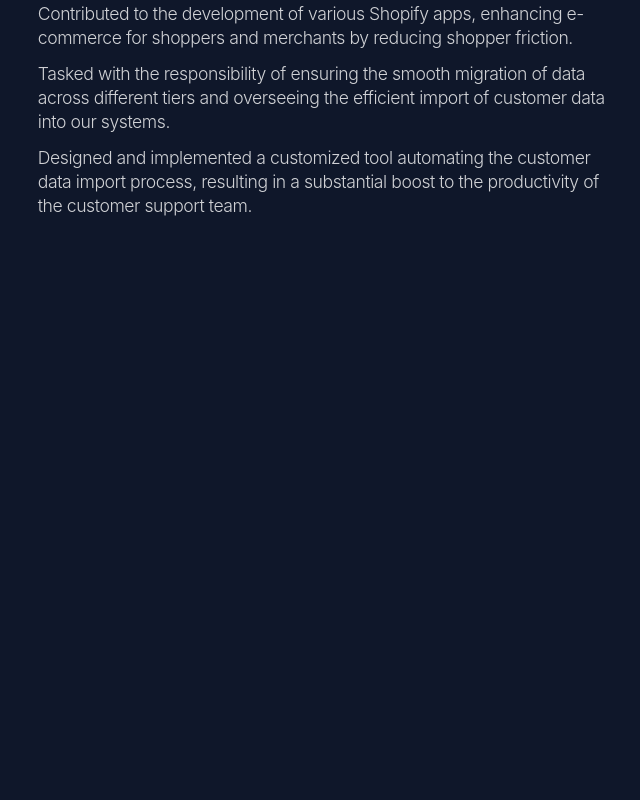
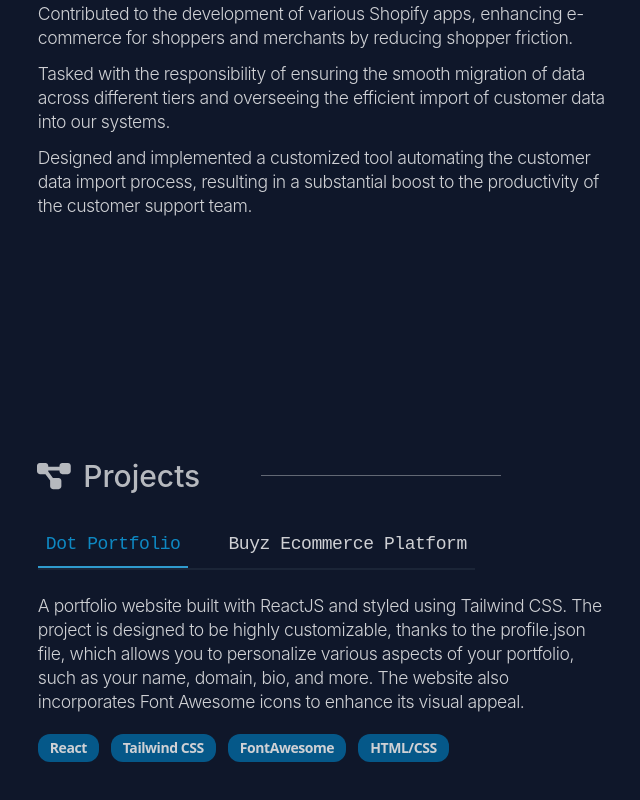
Before and after one commit to gogouravr/dot-portfolio, a React (Create React App) app: page / in a window 1280 px wide. Shown: the part 1961-2761 px from the top of the page, without its empty margins (460-1100 px from the left). Before the commit the page ends 2259 px from the top, so only its background shows below. Built offline with nearby package versions, Linux system fonts and the light colour scheme.

Commit message:
Add Projects section

```diff
--- a/src/App.jsx
+++ b/src/App.jsx
@@ -3,6 +3,7 @@
 import Home from './screens/Home.jsx';
 import About from './screens/About.jsx';
 import Experience from './screens/Experience.jsx';
+import Projects from './screens/Projects.jsx';
 // import BlurMousePointer from './components/BlurMouseCursor.jsx'
 
 function App() {
@@ -16,6 +17,7 @@
         <Home />
         <About />
         <Experience />
+        <Projects />
       </main>
 
       {/* <BlurMousePointer /> */}
--- a/src/components/UI/Tabs/TabContent.jsx
+++ b/src/components/UI/Tabs/TabContent.jsx
@@ -3,10 +3,10 @@
 
 export default function TabContent({ content, skills }) {
   return (
-    <div className='font-high-l font-[280] leading-6 mt-6'>
+    <div className='font-high-l font-[280] leading-6 mt-6 h-40'>
       <section>
+        {content}
       </section>
-      {content}
 
       <section className="flex gap-3 mt-5">
         {skills.map(skill => <Badge>{skill}</Badge>)}
--- a/src/profile.json
+++ b/src/profile.json
@@ -51,5 +51,28 @@
                 "Designed and implemented a customized tool automating the customer data import process, resulting in a substantial boost to the productivity of the customer support team."
             ]
         }
+    ],
+    "projects": [
+        {
+            "title": "Dot Portfolio",
+            "content": "A portfolio website built with ReactJS and styled using Tailwind CSS. The project is designed to be highly customizable, thanks to the profile.json file, which allows you to personalize various aspects of your portfolio, such as your name, domain, bio, and more. The website also incorporates Font Awesome icons to enhance its visual appeal.",
+            "skills": [
+                "React",
+                "Tailwind CSS",
+                "FontAwesome",
+                "HTML/CSS"
+            ]
+        },
+        {
+            "title": "Buyz Ecommerce Platform",
+            "content": "A web-based platform that allows vendors to sell their products and buyers to purchase products. It's built with TypeScript for the backend and React for the frontend, providing a seamless and user-friendly e-commerce experience.",
+            "skills": [
+                "Typescript",
+                "Node JS",
+                "Postgres SQL",
+                "React",
+                "SCSS"
+            ]
+        }
     ]
 }
--- /dev/null
+++ b/src/screens/Projects.jsx
@@ -0,0 +1,24 @@
+import React from 'react';
+import { FontAwesomeIcon } from '@fortawesome/react-fontawesome';
+import { faDiagramProject } from '@fortawesome/free-solid-svg-icons';
+import profile from '../profile.json';
+import Tabs from '../components/UI/Tabs/Tabs.jsx';
+
+export default function Projects() {
+    return (
+        <div className='flex flex-col items-center md:items-end  my-20 sm:mt-10 md:mt-40 lg:mt-60 mx-auto w-11/12 sm:w-10/12 md:w-9/12 lg:w-8/12' id='projects'>
+            <h2 className='text-white font-medium text-2xl font-high-l lg:ml-[33.3%] mx-auto md:self-start lg:text-3xl opacity-70'>
+                <FontAwesomeIcon icon={faDiagramProject} className='mr-3' />
+                <span className='relative hor-bar'>
+                    Projects
+                </span>
+            </h2>
+
+
+            <section className='font-sans font-[240] lg:w-2/3 opacity-80 mt-5 text-white text-base lg:text-[1.1rem] tracking-tight'>
+
+                <Tabs tabs={profile['projects'].map((project, idx) => ({ ...project, id: idx }))} />
+            </section>
+        </div>
+    )
+}
```
